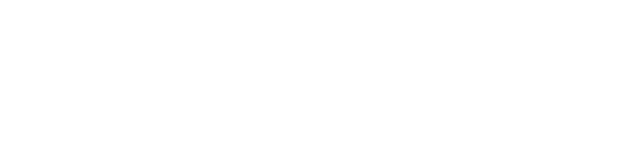
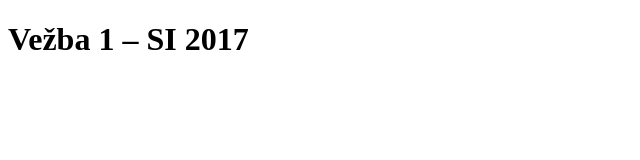
Before and after one commit to FTNCacak/student-kristijan00b, a plain HTML site: page index.html in a window 1280 px wide. Shown: the whole page, without its empty margins (0-640 px from the left). Drawn offline with Linux system fonts and the light colour scheme.

Commit message:
druga promena

```diff
--- a/index.html
+++ b/index.html
@@ -1,5 +1,6 @@
 <!DOCTYPE html>
 <html>
 <body>
+    <h1 class="h1-style">Vežba 1 – SI 2017</h1>
 </body>
 </html>
```
